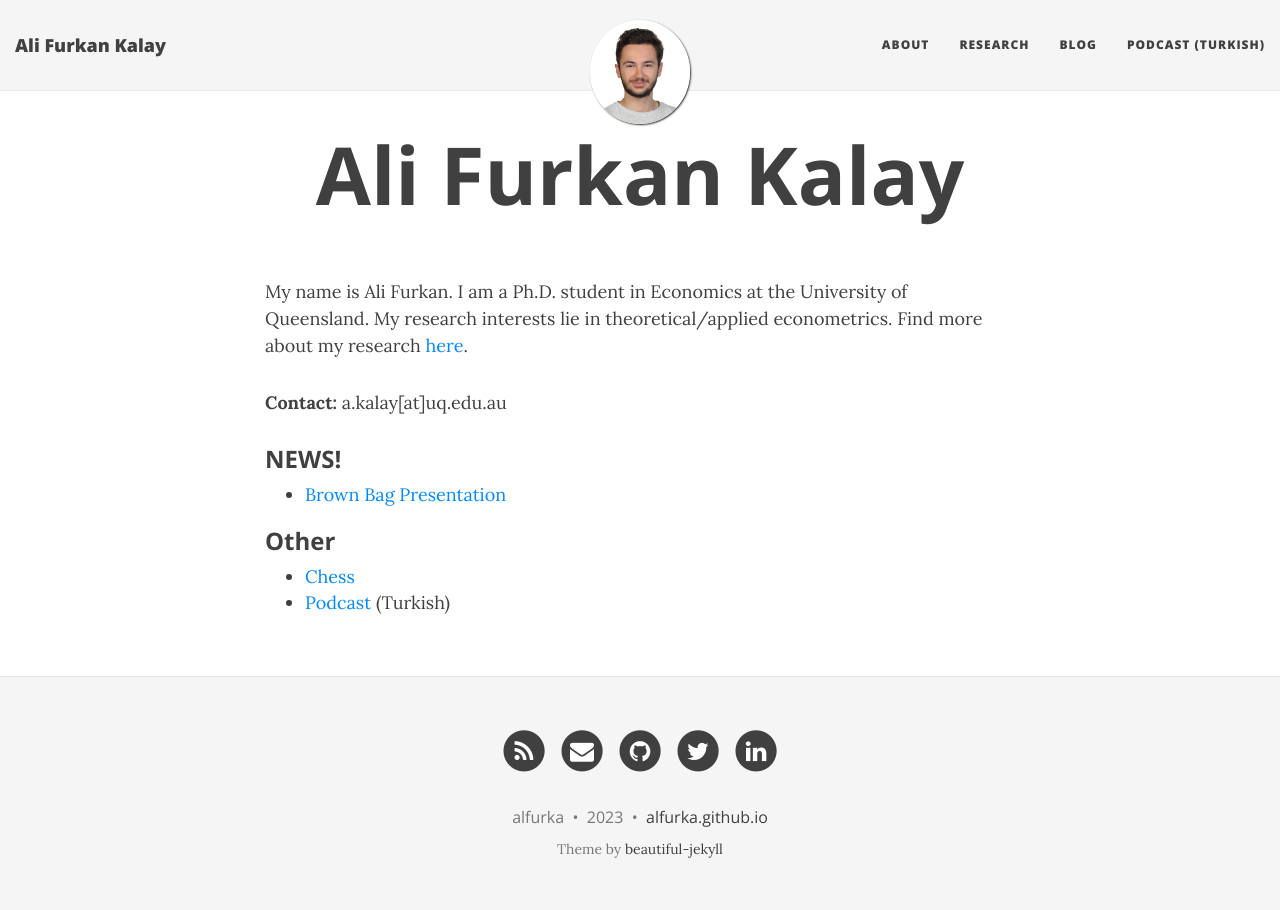
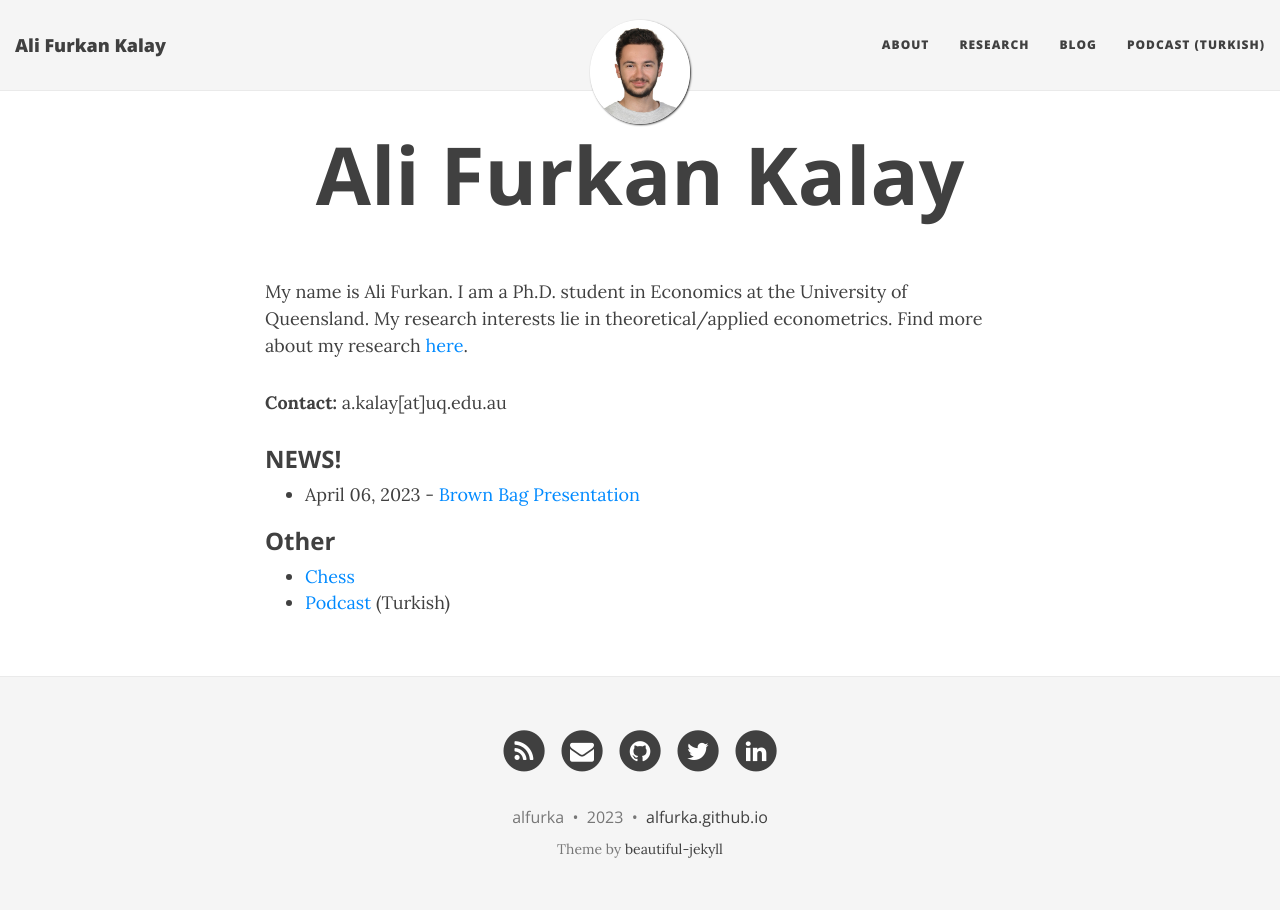
Before and after one commit to alfurka/alfurka.github.io, a Jekyll site: the page built from index.html, in a window 1280 px wide. Built offline with Jekyll 4.4.1, drawn with Linux system fonts in a browser that asks for light colours; nearby versions of some CDN libraries.

Commit message:
Update index.html

```diff
--- a/index.html
+++ b/index.html
@@ -11,8 +11,8 @@ use-site-title: true
 <h3>NEWS!</h3>
 
 <ul>
-  {% for post in site.tags.NEWS %}
-  <li><a href="{{ post.url | prepend: site.baseurl }}">{{ post.title }}</a></li>
+  {% for post in site.tags.NEWS limit:5 %}
+  <li>{{ post.date | date: "%B %d, %Y" }} - <a href="{{ post.url | prepend: site.baseurl }}">{{ post.title }}</a></li>
   {% endfor %}
 </ul>
 
```
